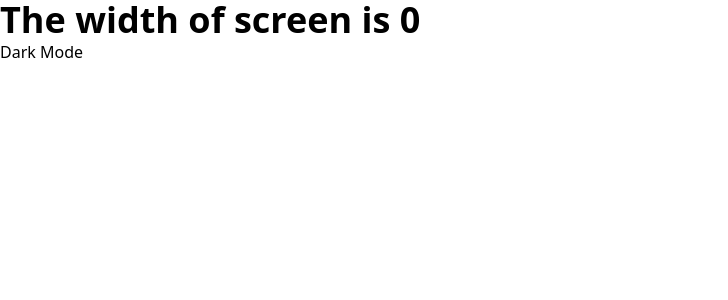
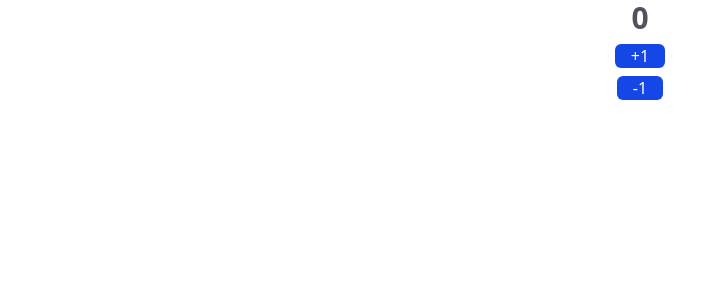
Before and after one commit to Mahtab-217/React_Hook, a React (Vite) app: page / in a window 1280 px wide. Shown: the top 300 px of the page, without its empty margins (0-728 px from the left). Built offline with nearby package versions, Linux system fonts and the light colour scheme.

Commit message:
new hook added

```diff
--- a/src/App.jsx
+++ b/src/App.jsx
@@ -6,6 +6,7 @@ import Effect4 from "./Effect4";
 import Effect5 from "./Effect5";
 import Effect6 from "./Effect6";
 import Effect7 from "./Effect7";
+import Reducer1 from "./Reducer1";
 
 export default function App(){
   return (
@@ -16,8 +17,9 @@ export default function App(){
       <Effect4/>
       <Effect5/> */}
       {/* <Effect6/> */}
-      <Effect7/>
-      <DarkMode/>
+      {/* <Effect7/> */}
+      {/* <DarkMode/> */}
+      <Reducer1/>
     </div>
   )
 }
--- /dev/null
+++ b/src/Reducer1.jsx
@@ -0,0 +1,21 @@
+import React, { useReducer } from 'react'
+
+function Reducer1() {
+    function func(state, myFunction){
+        if(myFunction.type ==="inc"){
+            return {count: state.count + myFunction.payload}
+        }else{
+            return {count: state.count - myFunction.payload}
+        }
+    }
+const [data,action]=useReducer(func, {count:0});
+  return (
+    <div className='flex flex-col justify-center items-center space-y-2'>
+        <h1 className='text-3xl font-bold text-zinc-600 text-center'>{data.count}</h1>
+        <button className=' px-4 bg-blue-700 text-white rounded-md' onClick={()=>action({type:"inc", payload:1})}>+1</button>
+        <button className=' px-4 bg-blue-700 text-white rounded-md' onClick={()=>action({type: "dec", payload:1})}>-1</button>
+    </div>
+  )
+}
+
+export default Reducer1
```
